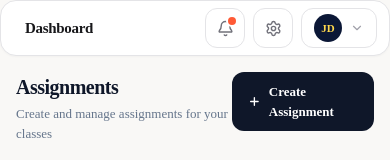
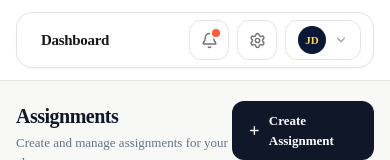
Before and after one commit to prxshant07/VedaAi, a Next.js app in the folder frontend/: page / in a window 390 px wide. Shown: the top 160 px of the page. Built offline with nearby package versions, Linux system fonts and the light colour scheme; no server answers.

Commit message:
app-shell configuration

```diff
--- a/frontend/src/components/layout/app-shell.tsx
+++ b/frontend/src/components/layout/app-shell.tsx
@@ -1,59 +1,163 @@
 'use client'
 
 import { ReactNode } from 'react'
+import { usePathname } from 'next/navigation'
+
 import { Sidebar } from './sidebar'
 import { Topbar } from './topbar'
 import { MobileNav } from './mobile-nav'
-import { usePathname } from 'next/navigation'
 
 interface AppShellProps {
   children: ReactNode
 }
 
-function getPageMeta(pathname: string): { title: string; subtitle: string } {
-  if (pathname === '/') return { title: 'Dashboard', subtitle: 'Manage your AI assessments' }
-  if (pathname === '/assignments') return { title: 'Assignments', subtitle: 'Create and manage assignments for your classes' }
-  if (pathname === '/assignments/create') return { title: 'Create Assignment', subtitle: 'Configure and generate an AI-powered assessment' }
-  if (pathname.startsWith('/assessments')) return { title: 'Assessment Viewer', subtitle: 'Review and manage generated assessments' }
-  return { title: 'VedaAI', subtitle: '' }
+function getPageMeta(
+  pathname: string
+): {
+  title: string
+  subtitle: string
+} {
+  if (pathname === '/') {
+    return {
+      title: 'Dashboard',
+      subtitle: 'Manage your AI assessments',
+    }
+  }
+
+  if (pathname === '/assignments') {
+    return {
+      title: 'Assignments',
+      subtitle:
+        'Create and manage assignments for your classes',
+    }
+  }
+
+  if (pathname === '/assignments/create') {
+    return {
+      title: 'Create Assignment',
+      subtitle:
+        'Configure and generate an AI-powered assessment',
+    }
+  }
+
+  if (pathname.startsWith('/assessments')) {
+    return {
+      title: 'Assessment Viewer',
+      subtitle:
+        'Review and manage generated assessments',
+    }
+  }
+
+  if (pathname === '/groups') {
+    return {
+      title: 'Groups',
+      subtitle:
+        'Manage classrooms and student groups',
+    }
+  }
+
+  if (pathname === '/library') {
+    return {
+      title: 'Library',
+      subtitle:
+        'Access saved materials and resources',
+    }
+  }
+
+  if (pathname === '/toolkit') {
+    return {
+      title: 'Toolkit',
+      subtitle:
+        'Explore AI tools for educators',
+    }
+  }
+
+  if (pathname === '/settings') {
+    return {
+      title: 'Settings',
+      subtitle:
+        'Manage your account preferences',
+    }
+  }
+
+  return {
+    title: 'VedaAI',
+    subtitle: '',
+  }
 }
 
-export function AppShell({ children }: AppShellProps) {
+export function AppShell({
+  children,
+}: AppShellProps) {
   const pathname = usePathname()
-  const { title, subtitle } = getPageMeta(pathname)
+
+  const { title, subtitle } =
+    getPageMeta(pathname)
 
   return (
-    <div className="min-h-screen bg-[hsl(48,20%,97%)]">
+    <div className="min-h-screen bg-[#f8f8f7]">
 
       {/* Desktop */}
-      <div className="hidden lg:flex lg:h-screen lg:overflow-hidden">
+      <div className="hidden h-screen overflow-hidden lg:flex">
 
-        {/* Sidebar — fixed width */}
-        <div className="w-[220px] flex-shrink-0 h-full">
+        {/* Sidebar */}
+        <div className="flex-shrink-0">
           <Sidebar />
         </div>
 
-        {/* Main */}
-        <div className="flex flex-1 flex-col min-w-0 overflow-hidden">
-          <Topbar pageTitle={title} pageSubtitle={subtitle} />
-          <main className="flex-1 overflow-y-auto px-6 xl:px-8 py-5">
-            <div className="dashboard-container fade-page">
-              {children}
-            </div>
-          </main>
+        {/* Main Workspace */}
+        <div className="flex flex-1 flex-col overflow-hidden p-3 pl-0">
+
+          {/* Workspace Shell */}
+          <div className="flex h-full flex-col gap-3">
+
+            {/* Topbar */}
+            <Topbar
+              pageTitle={title}
+              pageSubtitle={subtitle}
+            />
+
+            {/* Main Content Surface */}
+            <main
+              className="
+                flex-1
+                overflow-y-auto
+                rounded-2xl
+                border
+                border-zinc-200
+                bg-white
+                shadow-[0_1px_2px_rgba(0,0,0,0.03)]
+              "
+            >
+              <div className="mx-auto h-full max-w-[1100px] px-8 py-8">
+                <div className="fade-page h-full">
+                  {children}
+                </div>
+              </div>
+            </main>
+
+          </div>
         </div>
-
       </div>
 
       {/* Mobile */}
-      <div className="lg:hidden flex flex-col min-h-screen">
-        <Topbar pageTitle={title} />
-        <main className="flex-1 px-4 py-4 pb-28">
-          <div className="fade-page">{children}</div>
+      <div className="flex min-h-screen flex-col lg:hidden">
+
+        {/* Mobile Topbar */}
+        <div className="border-b border-zinc-200 bg-white px-4 py-3">
+          <Topbar pageTitle={title} />
+        </div>
+
+        {/* Mobile Content */}
+        <main className="flex-1 px-4 py-5 pb-28">
+          <div className="fade-page">
+            {children}
+          </div>
         </main>
+
+        {/* Bottom Nav */}
         <MobileNav />
       </div>
-
     </div>
   )
 }
```
